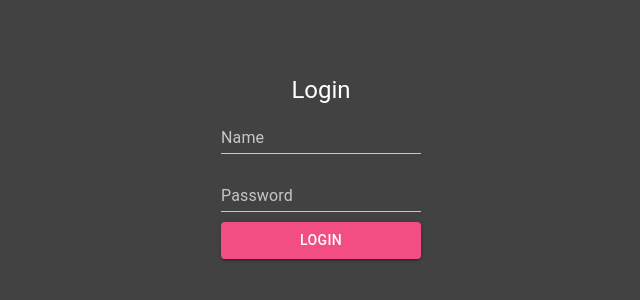
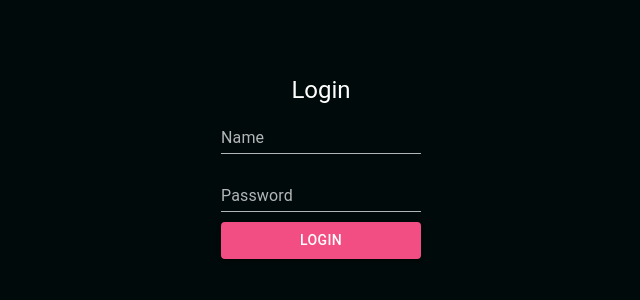
Before and after one commit to nabil1440/pathfinder, a React (Create React App) app in the folder starship/: page / in a window 1280 px wide. Shown: the part 86-386 px from the top of the page, without its empty margins (319-959 px from the left). Built offline with nearby package versions, Linux system fonts and the light colour scheme; the HTML template or start-up script is replaced by a standard one.

Commit message:
Changed the MUI paper color

```diff
--- a/starship/src/App.css
+++ b/starship/src/App.css
@@ -2,3 +2,7 @@ body {
   margin: 0 auto;
   overflow: hidden;
 }
+
+.MuiPaper-root {
+  background-color: #000a0a !important;
+}
```
